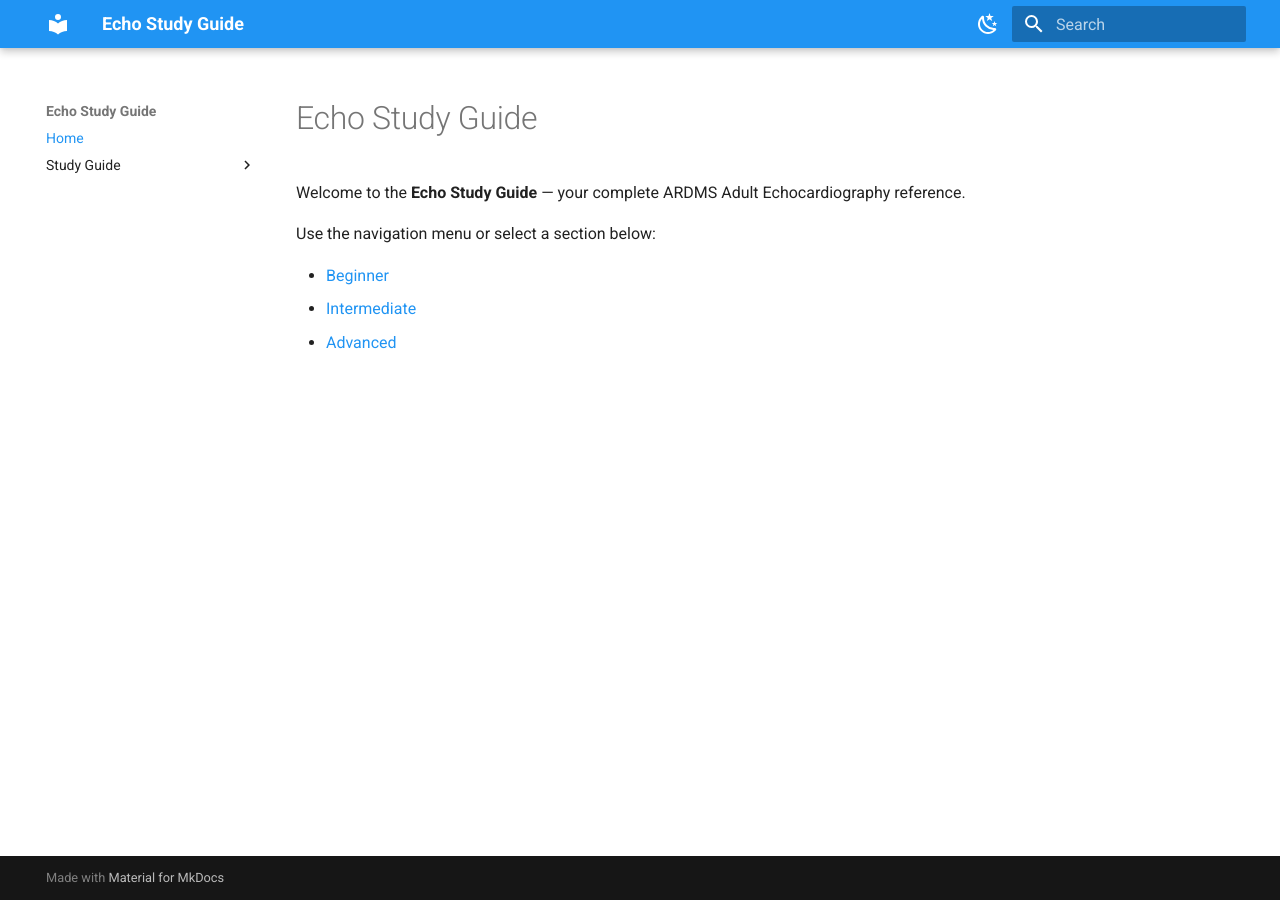
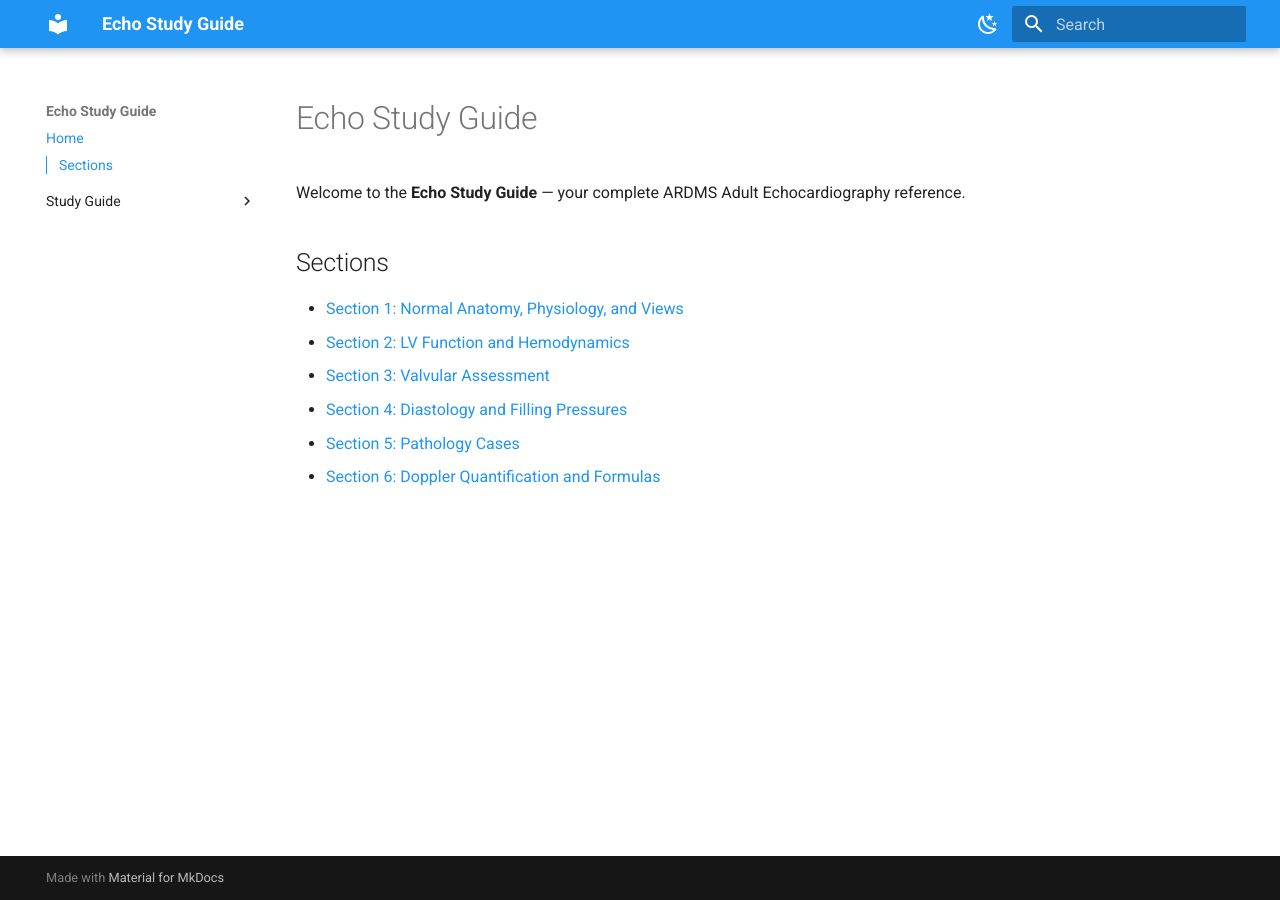
Before and after one commit to webworks1/echo-study-guide, an MkDocs documentation site: the page built from docs/index.md, in a window 1280 px wide. Built offline with MkDocs 1.6.1 and Material for MkDocs 9.7.7, drawn with Linux system fonts in a browser that asks for light colours.

Commit message:
Add sections to Echo Study Guide navigation

```diff
--- a/docs/index.md
+++ b/docs/index.md
@@ -2,8 +2,11 @@
 
 Welcome to the **Echo Study Guide** — your complete ARDMS Adult Echocardiography reference.
 
-Use the navigation menu or select a section below:
+## Sections
 
-- [Beginner](study-guide/beginner/)
-- [Intermediate](study-guide/intermediate/)
-- [Advanced](study-guide/advanced/)
+- [Section 1: Normal Anatomy, Physiology, and Views](study-guide/section1-anatomy.md)
+- [Section 2: LV Function and Hemodynamics](study-guide/section2-lv-function.md)
+- [Section 3: Valvular Assessment](study-guide/section3-valvular.md)
+- [Section 4: Diastology and Filling Pressures](study-guide/section4-diastology.md)
+- [Section 5: Pathology Cases](study-guide/section5-pathology.md)
+- [Section 6: Doppler Quantification and Formulas](study-guide/section6-doppler.md)
```
